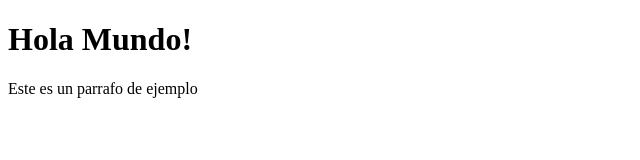
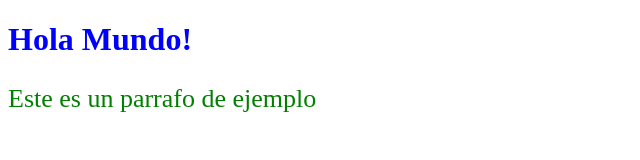
Before and after one commit to PabloMasquimillan/a-segundo_hmtl, a plain HTML site: page index.html in a window 1280 px wide. Shown: the whole page, without its empty margins (0-640 px from the left). Drawn offline with Linux system fonts and the light colour scheme.

Commit message:
Actualizacion de proyecto aplicando estilos con CSS al h1 y a p

```diff
--- a/index.html
+++ b/index.html
@@ -3,10 +3,20 @@
 <head>
     <meta charset="UTF-8">
     <meta name="viewport" content="width=device-width, initial-scale=1.0">
+    <Style>
+        h1 {
+            color: blue;
+            font-size: 32px;
+        }
+        .texto-verde{
+            color: green;
+            font-size: 26px;
+        }
+    </Style>
     <title>segundo_html</title>
 </head>
 <body>
     <h1>Hola Mundo!</h1>
-    <p>Este es un parrafo de ejemplo</p>
+    <p class="texto-verde">Este es un parrafo de ejemplo</p>
 </body>
 </html>
```
